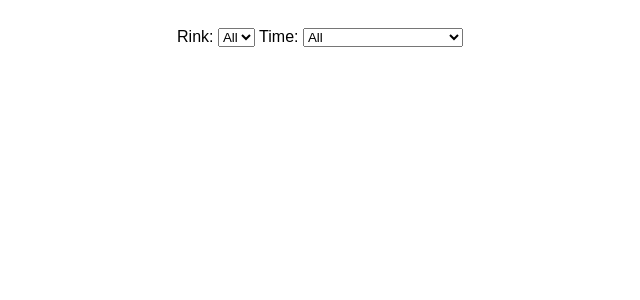
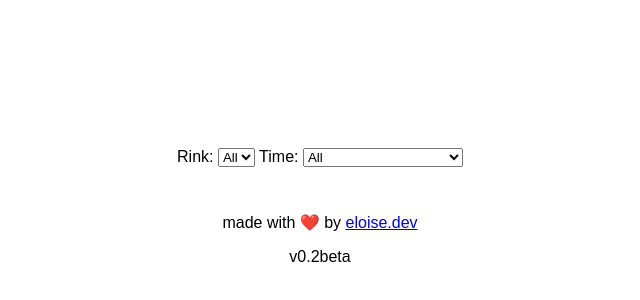
Before and after one commit to eloisedev/tendy, a website: page index.html in a window 1280 px wide. Shown: the whole page, without its empty margins (320-960 px from the left). Drawn offline with Linux system fonts and the light colour scheme; a web font is replaced by a local one.

Commit message:
v0.2beta

```diff
--- a/calendar.js
+++ b/calendar.js
@@ -12,7 +12,6 @@ function initializeUI() {
     const uniqueDates = [...new Set(events.map(e => e.date))].sort();
     const datesDiv = document.getElementById("dates");
 
-    // build date list
     uniqueDates.forEach(date => {
         const el = document.createElement("div");
         el.className = "date-item";
@@ -22,7 +21,6 @@ function initializeUI() {
         datesDiv.appendChild(el);
     });
 
-    // build rink filter
     const rinkSelect = document.getElementById("rinkFilter");
     const uniqueRinks = [...new Set(events.map(e => e.location))].sort();
     uniqueRinks.forEach(r => {
@@ -53,7 +51,6 @@ function renderEvents() {
 
     let filtered = events.filter(e => e.date === selectedDate);
 
-    // filters
     const rinkVal = document.getElementById("rinkFilter").value;
     const timeVal = document.getElementById("timeFilter").value;
 
@@ -70,7 +67,6 @@ function renderEvents() {
         });
     }
 
-    // render
     filtered.forEach(e => {
         const card = document.createElement("div");
         card.className = "event-card";
@@ -96,5 +92,4 @@ function parseTime(str) {
     return hour + min / 60;
 }
 
-// start
 loadEvents();
--- a/index.html
+++ b/index.html
@@ -39,33 +39,10 @@
         <div id="dates"></div>
       </div>
     </div>
-    <!-- <div id="sidebar">
-        <h3>Dates</h3>
-        <div id="dates"></div>
-    </div>
-
-    <div id="main">
-        <h2>Events</h2>
-
-        <div id="filters">
-            <label>Rink:
-                <select id="rinkFilter">
-                    <option value="">All</option>
-                </select>
-            </label>
-
-            <label>Time:
-                <select id="timeFilter">
-                    <option value="">All</option>
-                    <option value="morning">Morning (before 12pm)</option>
-                    <option value="afternoon">Afternoon (12pm–5pm)</option>
-                    <option value="evening">Evening (after 5pm)</option>
-                </select>
-            </label>
-        </div>
-
-        <div id="events"></div>
-    </div> -->
+    <footer>
+        <p class="credits">made with ❤️ by <a href="https://github.com/eloisedev/eloisedev.github.io">eloise.dev</a></p>
+        <p class="version">v0.2beta</p>
+    </footer>
     <script src="calendar.js"></script>
 </body>
 </html>
--- a/tendystyle.css
+++ b/tendystyle.css
@@ -1,7 +1,6 @@
 .left {
     display: flex;
     width: 30vw;
-    height: 85vw;
 }
 body {
     display: flex;
@@ -9,12 +8,12 @@ body {
     align-items: center;
     flex-direction: column;
     font-family: "Stack Sans Text", sans-serif;
+    margin: 10%;
 }
 
 .right {
     display: flex;
     width: 30vw;
-    height: 85vw;
 }
 .top {
     display: flex;
@@ -32,12 +31,25 @@ body {
 #dates {
     cursor: pointer;
 }
+.date-item:hover {
+    color: #cecece;
+    transition: 0.3s;
+}
+
 select{
     cursor: pointer;
 }
+footer {
+    bottom: 0;
+    width: 100%;
+    padding: 10px 0;
+    text-align: center;
+    z-index: 1000;
+  }
 @media screen and (max-width: 600px) {
     .left, .right {
         width: 50vw;
+        height: 160%;
     }
     .top {
         display: flex;
@@ -51,5 +63,4 @@ select{
     select{
         width: 20%;
     }
-
 }
```
